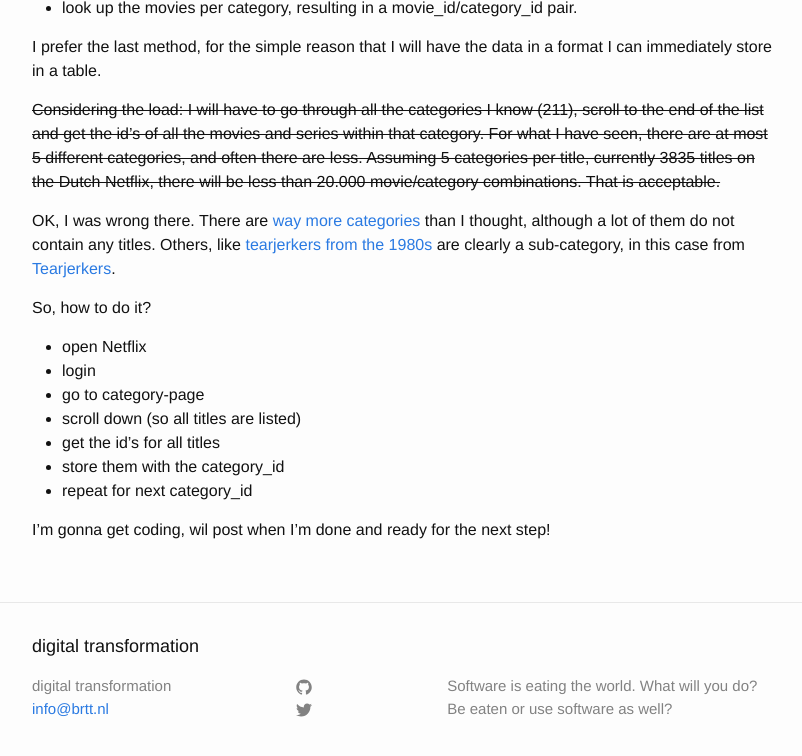
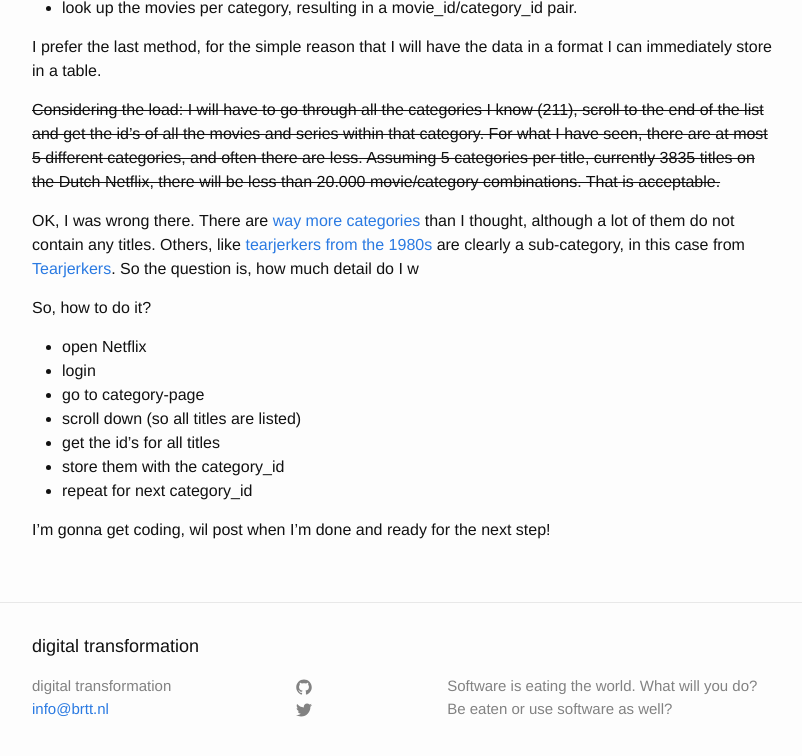
Before and after one commit to wijnandb/wijnandb.github.io, a Jekyll site: the page built from _posts/2020-4-20-scraping-websites.md, in a window 1280 px wide and 900 px high, scrolled down 1017 px. Shown: the top 756 px of the window, without its empty margins (238-1040 px from the left). Built offline with Jekyll 4.4.1, drawn with Linux system fonts in a browser that asks for light colours; our own code applies the rules of GitHub Pages for plain Markdown files; some of the changed lines change nothing that is shown.

Commit message:
_posts/2020-4-20-scraping-websites.md updated from https://stackedit.io/

```diff
--- a/_posts/2020-4-20-scraping-websites.md
+++ b/_posts/2020-4-20-scraping-websites.md
@@ -46,7 +46,7 @@ I prefer the last method, for the simple reason that I will have the data in a f
 ~~Considering the load: I will have to go through all the categories I know (211), scroll to the end of the list and get the id's of all the movies and series within that category. For what I have seen, there are at most 5 different categories, and often there are less. Assuming 5 categories per title, currently 3835 titles on the Dutch Netflix, there will be less than 20.000 movie/category combinations. That is acceptable.~~
 
 OK, I was wrong there. There are [way more categories](https://www.whats-on-netflix.com/library/categories/) than I thought, although a lot of them do not contain any titles. Others, like [tearjerkers from the 1980s](https://www.netflix.com/browse/genre/30?so=az) are clearly a sub-category, in this case from [Tearjerkers](https://www.netflix.com/browse/genre/6384?so=az).
-
+So the question is, how much detail do I w
 
 So, how to do it?
 
@@ -60,8 +60,8 @@ So, how to do it?
 
 I'm gonna get coding, wil post when I'm done and ready for the next step!
 <!--stackedit_data:
-eyJoaXN0b3J5IjpbLTE5OTM1NDczOSwtMTkyNzk0NTAxOCwtNj
-k5MzgxNTY1LC0xOTgwOTEyNDAsLTEyNTkzMDQ2NzUsMTc0Mzg4
-MzI0NywtODI1NTcwNzM1LDE3NjY3MDIzNzEsLTExNDk0NTgzNT
-MsNDUxNjM4OTI0LC0xMTY3ODQxMzY5XX0=
+eyJoaXN0b3J5IjpbOTMxNDgxNjczLC0xOTI3OTQ1MDE4LC02OT
+kzODE1NjUsLTE5ODA5MTI0MCwtMTI1OTMwNDY3NSwxNzQzODgz
+MjQ3LC04MjU1NzA3MzUsMTc2NjcwMjM3MSwtMTE0OTQ1ODM1My
+w0NTE2Mzg5MjQsLTExNjc4NDEzNjldfQ==
 -->
```
